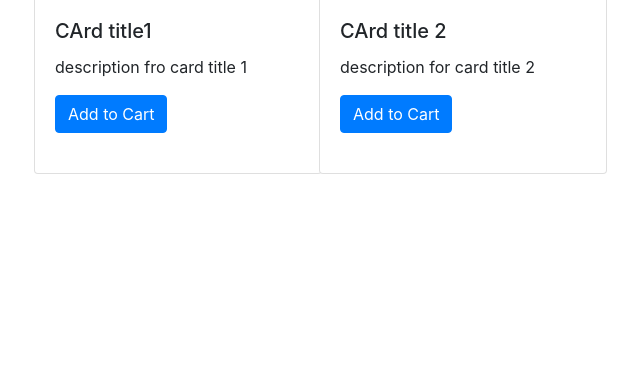
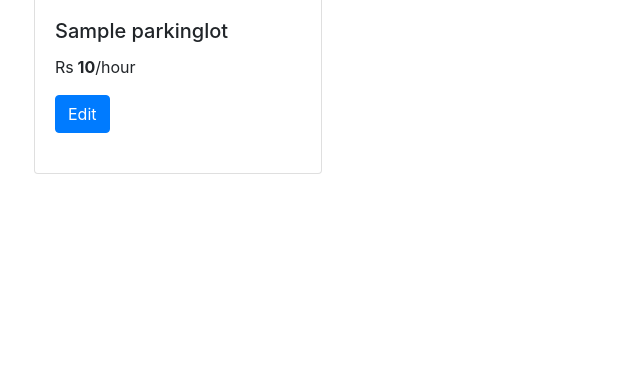
Before and after one commit to AshwinAnoop/ParkingLotFInder, a Django app: page /myspacehome in a window 1280 px wide. Shown: the part 426-800 px from the top of the page, without its empty margins (51-691 px from the left). Run offline with Django 3.2, Linux system fonts and the light colour scheme; a user stored in the database is signed in; tables that the repository leaves empty hold one stand-in row (values such as "Sample post"); grey boxes marked "Sample" are stand-in pictures; some libraries are stand-ins or nearby versions.

Commit message:
user can now see the ads/spaces they have published in the app

```diff
--- a/lotfinder/views.py
+++ b/lotfinder/views.py
@@ -83,7 +83,9 @@ def logout(request):
     return redirect('/')
 
 def myspacehome(request):
-    return render(request,'myspacehome.html')
+    userid = request.user.id
+    lotobjs = parkinglot.objects.filter(userid=userid)
+    return render(request,'myspacehome.html',{'lotobjs' : lotobjs})
 
 def addparking(request):
 
--- a/templates/myspacehome.html
+++ b/templates/myspacehome.html
@@ -27,33 +27,23 @@
 
         <div class="container mt-5">
             <div class="row">
+                {% for lotobj in lotobjs %}
                 <div class="col-md-3 ">
 
+
                     <div class="card" style="width: 18rem;height: 28rem;">
-                        <img class="card-img-top" src="https://cdn.pixabay.com/photo/2015/04/23/22/00/tree-736885__340.jpg"
+                        <img class="card-img-top" src="{{lotobj.image.url}}"
                             alt="Card image cap" style="height: 17rem;">
                         <div class="card-body">
-                            <h5 class="card-title">CArd title1</h5>
-                            <p class="card-text">description fro card title 1</p>
-                            <a href="#" class="btn btn-primary">Add to Cart</a>
+                            <h5 class="card-title">{{lotobj.title}}</h5>
+                            <p class="card-text">Rs<b> {{lotobj.price}}</b>/hour </p>
+                            <a href="#" class="btn btn-primary">Edit</a>
                         </div>
                     </div>
+
                 </div>
 
-                <div class="col-md-3 ">
-                    <div class="card" style="width: 18rem;height: 28rem;">
-                        <img class="card-img-top" src="https://images.ctfassets.net/hrltx12pl8hq/3MbF54EhWUhsXunc5Keueb/60774fbbff86e6bf6776f1e17a8016b4/04-nature_721703848.jpg?fit=fill&w=480&h=270"
-                            alt="Card image cap" style="height: 17rem;">
-                        <div class="card-body">
-                            <h5 class="card-title">CArd title 2</h5>
-                            <p class="card-text">description for card title 2</p>
-                            <a href="#" class="btn btn-primary">Add to Cart</a>
-                        </div>
-                    </div>
-                </div>
-
-
-
+                {% endfor %}
             </div>
         </div>
     </section>
```
